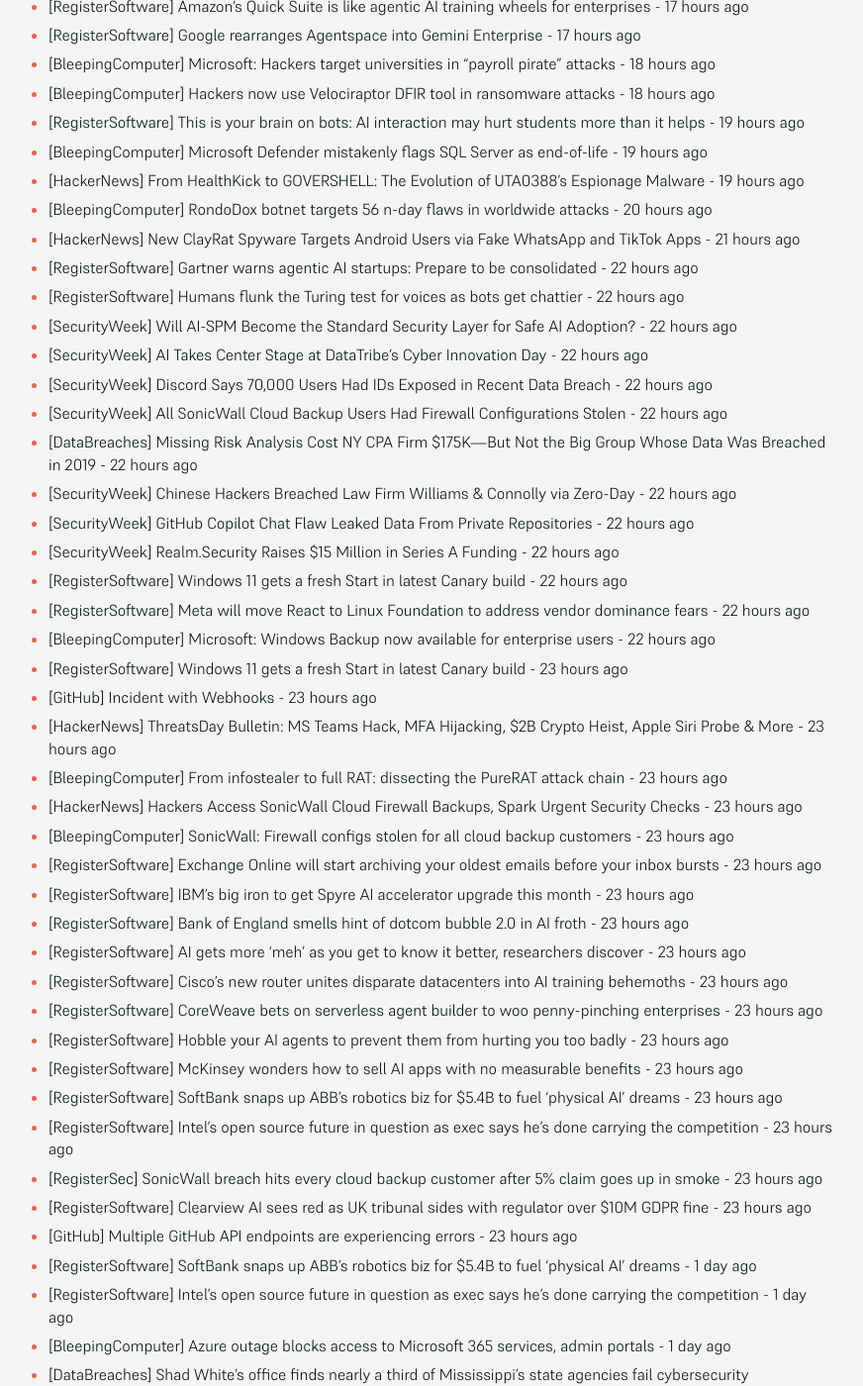
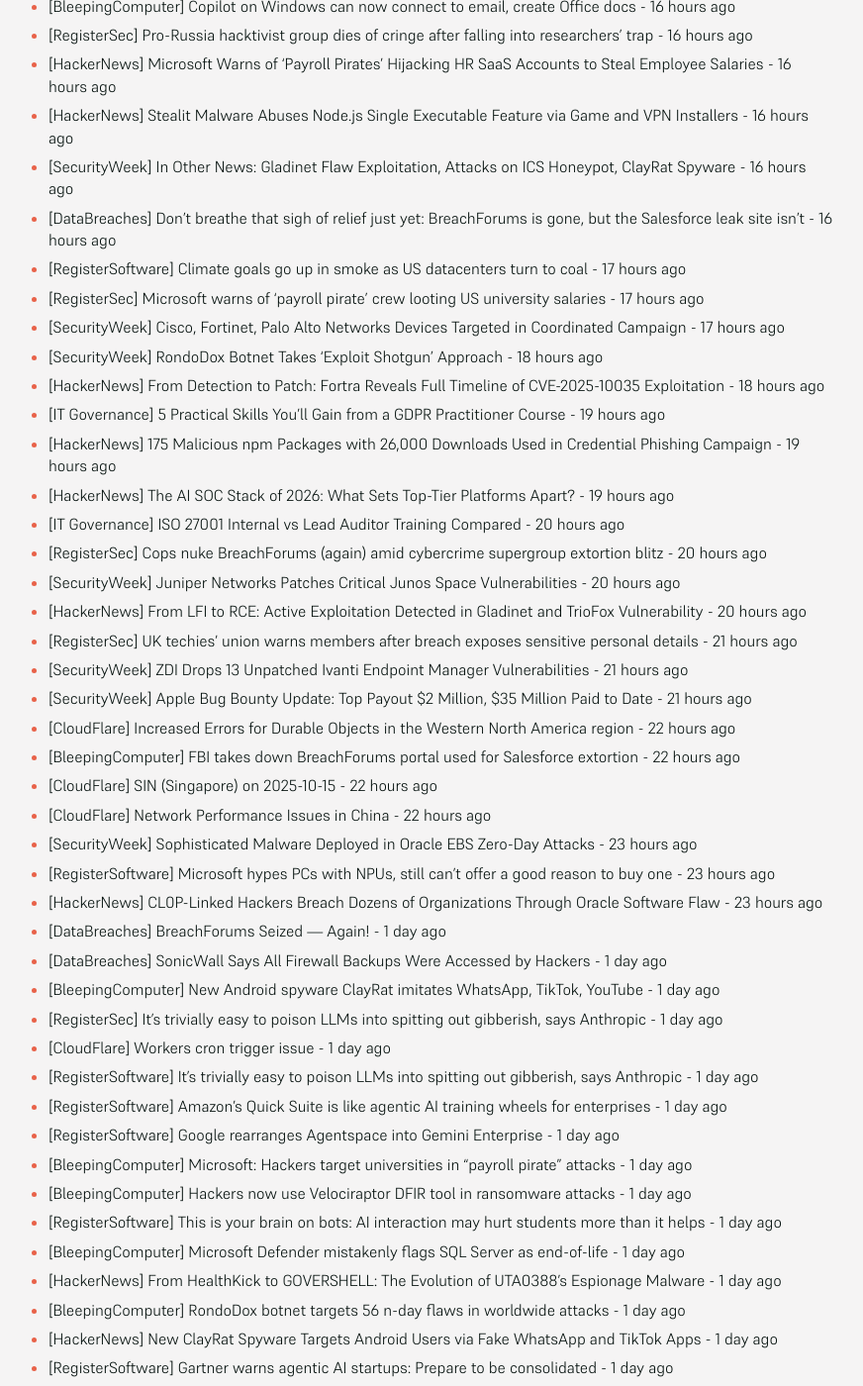
Before and after one commit to SecOpsNews/news, a Jekyll site: the page built from index.md, in a window 1280 px wide and 1400 px high, scrolled down 1125 px. Shown: the whole window at 99% size, without its empty margins (215-1087 px from the left). Built offline with Jekyll 4.4.1, drawn with Linux system fonts in a browser that asks for light colours; some of the changed text lies outside the part shown.

Commit message:
New Feed

```diff
--- a/index.md
+++ b/index.md
@@ -9,75 +9,109 @@ description: Latest Updates
 
 <!-- SecOps start -->
 
-- [RegisterSoftware] Climate goals go up in smoke as US datacenters turn to coal - 19 minutes ago
-- [RegisterSec] Microsoft warns of 'payroll pirate' crew looting US university salaries - 29 minutes ago
-- [SecurityWeek] Cisco, Fortinet, Palo Alto Networks Devices Targeted in Coordinated Campaign - 56 minutes ago
-- [SecurityWeek] RondoDox Botnet Takes ‘Exploit Shotgun’ Approach - 1 hour ago
-- [HackerNews] From Detection to Patch: Fortra Reveals Full Timeline of CVE-2025-10035 Exploitation - 1 hour ago
-- [IT Governance] 5 Practical Skills You’ll Gain from a GDPR Practitioner Course - 2 hours ago
-- [HackerNews] 175 Malicious npm Packages with 26,000 Downloads Used in Credential Phishing Campaign - 2 hours ago
-- [HackerNews] The AI SOC Stack of 2026: What Sets Top-Tier Platforms Apart? - 2 hours ago
-- [IT Governance] ISO 27001 Internal vs Lead Auditor Training Compared - 3 hours ago
-- [RegisterSec] Cops nuke BreachForums (again) amid cybercrime supergroup extortion blitz - 3 hours ago
-- [SecurityWeek] Juniper Networks Patches Critical Junos Space Vulnerabilities - 3 hours ago
-- [HackerNews] From LFI to RCE: Active Exploitation Detected in Gladinet and TrioFox Vulnerability - 3 hours ago
-- [RegisterSec] UK techies' union warns members after breach exposes sensitive personal details - 4 hours ago
-- [SecurityWeek] ZDI Drops 13 Unpatched Ivanti Endpoint Manager Vulnerabilities - 4 hours ago
-- [SecurityWeek] Apple Bug Bounty Update: Top Payout $2 Million, $35 Million Paid to Date - 4 hours ago
-- [CloudFlare] Increased Errors for Durable Objects in the Western North America region - 5 hours ago
-- [BleepingComputer] FBI takes down BreachForums portal used for Salesforce extortion - 5 hours ago
-- [CloudFlare] SIN (Singapore) on 2025-10-15 - 5 hours ago
-- [CloudFlare] Network Performance Issues in China - 5 hours ago
-- [SecurityWeek] Sophisticated Malware Deployed in Oracle EBS Zero-Day Attacks - 6 hours ago
-- [RegisterSoftware] Microsoft hypes PCs with NPUs, still can't offer a good reason to buy one - 6 hours ago
-- [HackerNews] CL0P-Linked Hackers Breach Dozens of Organizations Through Oracle Software Flaw - 6 hours ago
-- [DataBreaches] BreachForums Seized — Again! - 14 hours ago
-- [DataBreaches] SonicWall Says All Firewall Backups Were Accessed by Hackers - 16 hours ago
-- [BleepingComputer] New Android spyware ClayRat imitates WhatsApp, TikTok, YouTube - 16 hours ago
-- [RegisterSec] It's trivially easy to poison LLMs into spitting out gibberish, says Anthropic - 16 hours ago
-- [CloudFlare] Workers cron trigger issue - 16 hours ago
-- [RegisterSoftware] It's trivially easy to poison LLMs into spitting out gibberish, says Anthropic - 17 hours ago
-- [RegisterSoftware] Amazon's Quick Suite is like agentic AI training wheels for enterprises - 17 hours ago
-- [RegisterSoftware] Google rearranges Agentspace into Gemini Enterprise - 17 hours ago
-- [BleepingComputer] Microsoft: Hackers target universities in “payroll pirate” attacks - 18 hours ago
-- [BleepingComputer] Hackers now use Velociraptor DFIR tool in ransomware attacks - 18 hours ago
-- [RegisterSoftware] This is your brain on bots: AI interaction may hurt students more than it helps - 19 hours ago
-- [BleepingComputer] Microsoft Defender mistakenly flags SQL Server as end-of-life - 19 hours ago
-- [HackerNews] From HealthKick to GOVERSHELL: The Evolution of UTA0388's Espionage Malware - 19 hours ago
-- [BleepingComputer] RondoDox botnet targets 56 n-day flaws in worldwide attacks - 20 hours ago
-- [HackerNews] New ClayRat Spyware Targets Android Users via Fake WhatsApp and TikTok Apps - 21 hours ago
-- [RegisterSoftware] Gartner warns agentic AI startups: Prepare to be consolidated - 22 hours ago
-- [RegisterSoftware] Humans flunk the Turing test for voices as bots get chattier - 22 hours ago
-- [SecurityWeek] Will AI-SPM Become the Standard Security Layer for Safe AI Adoption? - 22 hours ago
-- [SecurityWeek] AI Takes Center Stage at DataTribe’s Cyber Innovation Day - 22 hours ago
-- [SecurityWeek] Discord Says 70,000 Users Had IDs Exposed in Recent Data Breach - 22 hours ago
-- [SecurityWeek] All SonicWall Cloud Backup Users Had Firewall Configurations Stolen - 22 hours ago
-- [DataBreaches] Missing Risk Analysis Cost NY CPA Firm $175K—But Not the Big Group Whose Data Was Breached in 2019 - 22 hours ago
-- [SecurityWeek] Chinese Hackers Breached Law Firm Williams & Connolly via Zero-Day - 22 hours ago
-- [SecurityWeek] GitHub Copilot Chat Flaw Leaked Data From Private Repositories - 22 hours ago
-- [SecurityWeek] Realm.Security Raises $15 Million in Series A Funding - 22 hours ago
-- [RegisterSoftware] Windows 11 gets a fresh Start in latest Canary build - 22 hours ago
-- [RegisterSoftware] Meta will move React to Linux Foundation to address vendor dominance fears - 22 hours ago
-- [BleepingComputer] Microsoft: Windows Backup now available for enterprise users - 22 hours ago
-- [RegisterSoftware] Windows 11 gets a fresh Start in latest Canary build - 23 hours ago
-- [GitHub] Incident with Webhooks - 23 hours ago
-- [HackerNews] ThreatsDay Bulletin: MS Teams Hack, MFA Hijacking, $2B Crypto Heist, Apple Siri Probe & More - 23 hours ago
-- [BleepingComputer] From infostealer to full RAT: dissecting the PureRAT attack chain - 23 hours ago
-- [HackerNews] Hackers Access SonicWall Cloud Firewall Backups, Spark Urgent Security Checks - 23 hours ago
-- [BleepingComputer] SonicWall: Firewall configs stolen for all cloud backup customers - 23 hours ago
-- [RegisterSoftware] Exchange Online will start archiving your oldest emails before your inbox bursts - 23 hours ago
-- [RegisterSoftware] IBM's big iron to get Spyre AI accelerator upgrade this month - 23 hours ago
-- [RegisterSoftware] Bank of England smells hint of dotcom bubble 2.0 in AI froth - 23 hours ago
-- [RegisterSoftware] AI gets more 'meh' as you get to know it better, researchers discover - 23 hours ago
-- [RegisterSoftware] Cisco’s new router unites disparate datacenters into AI training behemoths - 23 hours ago
-- [RegisterSoftware] CoreWeave bets on serverless agent builder to woo penny-pinching enterprises - 23 hours ago
-- [RegisterSoftware] Hobble your AI agents to prevent them from hurting you too badly - 23 hours ago
-- [RegisterSoftware] McKinsey wonders how to sell AI apps with no measurable benefits - 23 hours ago
-- [RegisterSoftware] SoftBank snaps up ABB's robotics biz for $5.4B to fuel 'physical AI' dreams - 23 hours ago
-- [RegisterSoftware] Intel's open source future in question as exec says he's done carrying the competition - 23 hours ago
-- [RegisterSec] SonicWall breach hits every cloud backup customer after 5% claim goes up in smoke - 23 hours ago
-- [RegisterSoftware] Clearview AI sees red as UK tribunal sides with regulator over $10M GDPR fine - 23 hours ago
-- [GitHub] Multiple GitHub API endpoints are experiencing errors - 23 hours ago
+- [CloudFlare] Cloudflare Workers Issues - 6 hours ago
+- [CloudFlare] IST (Istanbul) on 2025-10-23 - 7 hours ago
+- [CloudFlare] ICN (Seoul) on 2025-10-14 - 8 hours ago
+- [CloudFlare] SJC (San Jose) on 2025-10-16 - 8 hours ago
+- [DataBreaches] Telstra Denies Scattered Spider Data Breach Claims Amid Ransom Threats - 8 hours ago
+- [DataBreaches] Watsonville Community Hospital had a data breach — or two. It would be helpful to know which. - 8 hours ago
+- [CloudFlare] LAX (Los Angeles) on 2025-10-20 - 8 hours ago
+- [CloudFlare] ORD (Chicago) on 2025-10-21 - 9 hours ago
+- [CloudFlare] Cloudflare Dashboard service issues - 9 hours ago
+- [CloudFlare] Elevated number of 5xx errors in ORD and SJC - 9 hours ago
+- [CloudFlare] Some Dashboard Features are Unavailable - 10 hours ago
+- [RegisterSoftware] OpenAI GPT-5: great taste, less filling, now with 30% less bias - 10 hours ago
+- [RegisterSoftware] Managers are throwing entry-level workers under the bus in race to adopt AI - 10 hours ago
+- [BleepingComputer] Windows 11 23H2 Home and Pro reach end of support in 30 days - 11 hours ago
+- [BleepingComputer] Cybersecurity For Dummies, 3rd Edition eBook FREE for a Limited Time - 11 hours ago
+- [BleepingComputer] Hackers exploiting zero-day in Gladinet file sharing software - 11 hours ago
+- [CloudFlare] SAN (San Diego) on 2025-10-13 - 13 hours ago
+- [BleepingComputer] Google Chrome to revoke notification access for inactive sites - 13 hours ago
+- [CloudFlare] OKC (Oklahoma City) on 2025-10-13 - 13 hours ago
+- [BleepingComputer] Apple now offers $2 million for zero-click RCE vulnerabilities - 14 hours ago
+- [CloudFlare] SAT (San Antonio) on 2025-10-13 - 14 hours ago
+- [BrianKrebs] DDoS Botnet Aisuru Blankets US ISPs in Record DDoS - 14 hours ago
+- [CloudFlare] ABQ (Albuquerque) on 2025-10-13 - 14 hours ago
+- [RegisterSoftware] Microsoft lets bosses spot teams that are dodging Copilot - 15 hours ago
+- [CloudFlare] Issues with Rate Limiting Rules - 15 hours ago
+- [CloudFlare] Issues with R2 management & custom domains - 15 hours ago
+- [CloudFlare] LIS (Lisbon) on 2025-10-13 - 15 hours ago
+- [BleepingComputer] From Lab to Leadership: How VMware Certification Transformed My Career - 16 hours ago
+- [BleepingComputer] Copilot on Windows can now connect to email, create Office docs - 16 hours ago
+- [RegisterSec] Pro-Russia hacktivist group dies of cringe after falling into researchers' trap - 16 hours ago
+- [HackerNews] Microsoft Warns of ‘Payroll Pirates’ Hijacking HR SaaS Accounts to Steal Employee Salaries - 16 hours ago
+- [HackerNews] Stealit Malware Abuses Node.js Single Executable Feature via Game and VPN Installers - 16 hours ago
+- [SecurityWeek] In Other News: Gladinet Flaw Exploitation, Attacks on ICS Honeypot, ClayRat Spyware - 16 hours ago
+- [DataBreaches] Don’t breathe that sigh of relief just yet: BreachForums is gone, but the Salesforce leak site isn’t - 16 hours ago
+- [RegisterSoftware] Climate goals go up in smoke as US datacenters turn to coal - 17 hours ago
+- [RegisterSec] Microsoft warns of 'payroll pirate' crew looting US university salaries - 17 hours ago
+- [SecurityWeek] Cisco, Fortinet, Palo Alto Networks Devices Targeted in Coordinated Campaign - 17 hours ago
+- [SecurityWeek] RondoDox Botnet Takes ‘Exploit Shotgun’ Approach - 18 hours ago
+- [HackerNews] From Detection to Patch: Fortra Reveals Full Timeline of CVE-2025-10035 Exploitation - 18 hours ago
+- [IT Governance] 5 Practical Skills You’ll Gain from a GDPR Practitioner Course - 19 hours ago
+- [HackerNews] 175 Malicious npm Packages with 26,000 Downloads Used in Credential Phishing Campaign - 19 hours ago
+- [HackerNews] The AI SOC Stack of 2026: What Sets Top-Tier Platforms Apart? - 19 hours ago
+- [IT Governance] ISO 27001 Internal vs Lead Auditor Training Compared - 20 hours ago
+- [RegisterSec] Cops nuke BreachForums (again) amid cybercrime supergroup extortion blitz - 20 hours ago
+- [SecurityWeek] Juniper Networks Patches Critical Junos Space Vulnerabilities - 20 hours ago
+- [HackerNews] From LFI to RCE: Active Exploitation Detected in Gladinet and TrioFox Vulnerability - 20 hours ago
+- [RegisterSec] UK techies' union warns members after breach exposes sensitive personal details - 21 hours ago
+- [SecurityWeek] ZDI Drops 13 Unpatched Ivanti Endpoint Manager Vulnerabilities - 21 hours ago
+- [SecurityWeek] Apple Bug Bounty Update: Top Payout $2 Million, $35 Million Paid to Date - 21 hours ago
+- [CloudFlare] Increased Errors for Durable Objects in the Western North America region - 22 hours ago
+- [BleepingComputer] FBI takes down BreachForums portal used for Salesforce extortion - 22 hours ago
+- [CloudFlare] SIN (Singapore) on 2025-10-15 - 22 hours ago
+- [CloudFlare] Network Performance Issues in China - 22 hours ago
+- [SecurityWeek] Sophisticated Malware Deployed in Oracle EBS Zero-Day Attacks - 23 hours ago
+- [RegisterSoftware] Microsoft hypes PCs with NPUs, still can't offer a good reason to buy one - 23 hours ago
+- [HackerNews] CL0P-Linked Hackers Breach Dozens of Organizations Through Oracle Software Flaw - 23 hours ago
+- [DataBreaches] BreachForums Seized — Again! - 1 day ago
+- [DataBreaches] SonicWall Says All Firewall Backups Were Accessed by Hackers - 1 day ago
+- [BleepingComputer] New Android spyware ClayRat imitates WhatsApp, TikTok, YouTube - 1 day ago
+- [RegisterSec] It's trivially easy to poison LLMs into spitting out gibberish, says Anthropic - 1 day ago
+- [CloudFlare] Workers cron trigger issue - 1 day ago
+- [RegisterSoftware] It's trivially easy to poison LLMs into spitting out gibberish, says Anthropic - 1 day ago
+- [RegisterSoftware] Amazon's Quick Suite is like agentic AI training wheels for enterprises - 1 day ago
+- [RegisterSoftware] Google rearranges Agentspace into Gemini Enterprise - 1 day ago
+- [BleepingComputer] Microsoft: Hackers target universities in “payroll pirate” attacks - 1 day ago
+- [BleepingComputer] Hackers now use Velociraptor DFIR tool in ransomware attacks - 1 day ago
+- [RegisterSoftware] This is your brain on bots: AI interaction may hurt students more than it helps - 1 day ago
+- [BleepingComputer] Microsoft Defender mistakenly flags SQL Server as end-of-life - 1 day ago
+- [HackerNews] From HealthKick to GOVERSHELL: The Evolution of UTA0388's Espionage Malware - 1 day ago
+- [BleepingComputer] RondoDox botnet targets 56 n-day flaws in worldwide attacks - 1 day ago
+- [HackerNews] New ClayRat Spyware Targets Android Users via Fake WhatsApp and TikTok Apps - 1 day ago
+- [RegisterSoftware] Gartner warns agentic AI startups: Prepare to be consolidated - 1 day ago
+- [RegisterSoftware] Humans flunk the Turing test for voices as bots get chattier - 1 day ago
+- [SecurityWeek] Will AI-SPM Become the Standard Security Layer for Safe AI Adoption? - 1 day ago
+- [SecurityWeek] AI Takes Center Stage at DataTribe’s Cyber Innovation Day - 1 day ago
+- [SecurityWeek] Discord Says 70,000 Users Had IDs Exposed in Recent Data Breach - 1 day ago
+- [SecurityWeek] All SonicWall Cloud Backup Users Had Firewall Configurations Stolen - 1 day ago
+- [DataBreaches] Missing Risk Analysis Cost NY CPA Firm $175K—But Not the Big Group Whose Data Was Breached in 2019 - 1 day ago
+- [SecurityWeek] Chinese Hackers Breached Law Firm Williams & Connolly via Zero-Day - 1 day ago
+- [SecurityWeek] GitHub Copilot Chat Flaw Leaked Data From Private Repositories - 1 day ago
+- [SecurityWeek] Realm.Security Raises $15 Million in Series A Funding - 1 day ago
+- [RegisterSoftware] Windows 11 gets a fresh Start in latest Canary build - 1 day ago
+- [RegisterSoftware] Meta will move React to Linux Foundation to address vendor dominance fears - 1 day ago
+- [BleepingComputer] Microsoft: Windows Backup now available for enterprise users - 1 day ago
+- [RegisterSoftware] Windows 11 gets a fresh Start in latest Canary build - 1 day ago
+- [GitHub] Incident with Webhooks - 1 day ago
+- [HackerNews] ThreatsDay Bulletin: MS Teams Hack, MFA Hijacking, $2B Crypto Heist, Apple Siri Probe & More - 1 day ago
+- [BleepingComputer] From infostealer to full RAT: dissecting the PureRAT attack chain - 1 day ago
+- [HackerNews] Hackers Access SonicWall Cloud Firewall Backups, Spark Urgent Security Checks - 1 day ago
+- [BleepingComputer] SonicWall: Firewall configs stolen for all cloud backup customers - 1 day ago
+- [RegisterSoftware] Exchange Online will start archiving your oldest emails before your inbox bursts - 1 day ago
+- [RegisterSoftware] IBM's big iron to get Spyre AI accelerator upgrade this month - 1 day ago
+- [RegisterSoftware] Bank of England smells hint of dotcom bubble 2.0 in AI froth - 1 day ago
+- [RegisterSoftware] AI gets more 'meh' as you get to know it better, researchers discover - 1 day ago
+- [RegisterSoftware] Cisco’s new router unites disparate datacenters into AI training behemoths - 1 day ago
+- [RegisterSoftware] CoreWeave bets on serverless agent builder to woo penny-pinching enterprises - 1 day ago
+- [RegisterSoftware] Hobble your AI agents to prevent them from hurting you too badly - 1 day ago
+- [RegisterSoftware] McKinsey wonders how to sell AI apps with no measurable benefits - 1 day ago
+- [RegisterSoftware] SoftBank snaps up ABB's robotics biz for $5.4B to fuel 'physical AI' dreams - 1 day ago
+- [RegisterSoftware] Intel's open source future in question as exec says he's done carrying the competition - 1 day ago
+- [RegisterSec] SonicWall breach hits every cloud backup customer after 5% claim goes up in smoke - 1 day ago
+- [RegisterSoftware] Clearview AI sees red as UK tribunal sides with regulator over $10M GDPR fine - 1 day ago
+- [GitHub] Multiple GitHub API endpoints are experiencing errors - 1 day ago
 - [RegisterSoftware] SoftBank snaps up ABB's robotics biz for $5.4B to fuel 'physical AI' dreams - 1 day ago
 - [RegisterSoftware] Intel's open source future in question as exec says he's done carrying the competition - 1 day ago
 - [BleepingComputer] Azure outage blocks access to Microsoft 365 services, admin portals - 1 day ago
@@ -97,51 +131,6 @@ description: Latest Updates
 - [SecurityWeek] Discord Says 70,000 Users Had IDs Exposed in Recent Data Breach - 1 day ago
 - [RegisterSoftware] Hobble your AI agents to prevent them from hurting you too badly - 1 day ago
 - [HackerNews] Critical Exploit Lets Hackers Bypass Authentication in WordPress Service Finder Theme - 1 day ago
-- [FullDisclosure] CVE-2025-59397 - Open Web Analytics SQL Injection - 1 day ago
-- [DataBreaches] Policyholder Plot Twist: Cyber Insurer Sues Policyholder’s Cyber Pros - 1 day ago
-- [TroyHunt] Court Injunctions are the Thoughts and Prayers of Data Breach Response - 1 day ago
-- [BleepingComputer] Hackers claim Discord breach exposed data of 5.5 million users - 1 day ago
-- [CloudFlare] Magic Transit Degraded Performance in Dublin - 1 day ago
-- [GrahamCluley] Smashing Security podcast #438: When your mouse turns snitch, and hackers grow a conscience - 1 day ago
-- [RegisterSoftware] CoreWeave bets on serverless agent builder to woo penny-pinching enterprises - 1 day ago
-- [CloudFlare] LAX (Los Angeles) on 2025-10-10 - 1 day ago
-- [CloudFlare] MIA (Miami) on 2025-10-13 - 1 day ago
-- [RegisterSoftware] Cisco’s new router unites disparate datacenters into AI training behemoths - 1 day ago
-- [BleepingComputer] New FileFix attack uses cache smuggling to evade security software - 1 day ago
-- [DataBreaches] DragonForce, LockBit, and Qilin, a new triad aims to dominate the ransomware landscape - 1 day ago
-- [BleepingComputer] Microsoft 365 outage blocks access to Teams, Exchange Online - 1 day ago
-- [BleepingComputer] Qilin ransomware claims Asahi brewery attack, leaks data - 1 day ago
-- [BleepingComputer] Microsoft enables Exchange Online auto-archiving by default - 1 day ago
-- [RegisterSoftware] AI gets more 'meh' as you get to know it better, researchers discover - 1 day ago
-- [RegisterSec] Take this rob and shove it! Salesforce issues stern retort to ransomware extort - 1 day ago
-- [HackerNews] Hackers Exploit WordPress Sites to Power Next-Gen ClickFix Phishing Attacks - 1 day ago
-- [BleepingComputer] Crimson Collective hackers target AWS cloud instances for data theft - 1 day ago
-- [RegisterSoftware] Bank of England smells hint of dotcom bubble 2.0 in AI froth - 1 day ago
-- [CloudFlare] D1 Database Issues - 1 day ago
-- [DataBreaches] Qantas says ‘legal protections in place’ as ScatteredLAPSUS$Hunters group threatens to release personal data - 1 day ago
-- [SecurityWeek] Will AI-SPM Become the Standard Security Layer for Safe AI Adoption? - 1 day ago
-- [SecurityWeek] AI Takes Center Stage at DataTribe’s Cyber Innovation Day - 1 day ago
-- [BleepingComputer] Hackers exploit auth bypass in Service Finder WordPress theme - 1 day ago
-- [RegisterSoftware] IBM's big iron to get Spyre AI accelerator upgrade this month - 1 day ago
-- [RegisterSoftware] Exchange Online will start archiving your oldest emails before your inbox bursts - 1 day ago
-- [HackerNews] Chinese Hackers Weaponize Open-Source Nezha Tool in New Attack Wave - 1 day ago
-- [GrahamCluley] Salesforce data breach: what you need to know - 1 day ago
-- [BleepingComputer] Defend the Target, Not Just the Door: A Modern Plan for Google Workspace - 1 day ago
-- [BleepingComputer] London police arrests suspects linked to nursery breach, child doxing - 1 day ago
-- [RegisterSoftware] JetBrains backs open AI coding standard that could gnaw at VS Code dominance - 1 day ago
-- [RegisterSoftware] Employees regularly paste company secrets into ChatGPT - 1 day ago
-- [RegisterSoftware] AI companion bots use emotional manipulation to boost usage - 1 day ago
-- [RegisterSoftware] How chatbots are coaching vulnerable users into crisis - 1 day ago
-- [RegisterSoftware] Python releases version 3.14 – with cautious free-threaded support - 1 day ago
-- [SecurityWeek] Virtual Event Today: Zero Trust & Identity Strategies Summit - 1 day ago
-- [IT Governance] Global Data Breaches and Cyber Attacks in September 2025: Nearly 2 Million Records Exposed and Potentially 1.5 Billion More - 2 days ago
-- [CloudFlare] MRS (Marseille) on 2025-10-10 - 2 days ago
-- [SecurityWeek] Google DeepMind’s New AI Agent Finds and Fixes Vulnerabilities - 2 days ago
-- [HackerNews] LockBit, Qilin, and DragonForce Join Forces to Dominate the Ransomware Ecosystem - 2 days ago
-- [DataBreaches] U.K.: Two arrested over cyber attack which stole thousands of nursery children’s data (1) - 2 days ago
-- [DataBreaches] Salesforce Tells Clients It Won’t Pay Hackers for Extortion - 2 days ago
-- [DataBreaches] US law firm with major political clients hacked in spying spree linked to China - 2 days ago
-- [RegisterSec] Germany slams brakes on EU's Chat Control device-scanning snoopfest - 2 days ago
 - [DataBreaches] Russian-linked hackers appear to have launched a crippling cyberattack on Western New Mexico University - 5 months ago
 - [DataBreaches] SK Telecom vows to take full responsibility for damage from recent data leak - 5 months ago
 - [HackerNews] Storm-1977 Hits Education Clouds with AzureChecker, Deploys 200+ Crypto Mining Containers - 5 months ago
```
